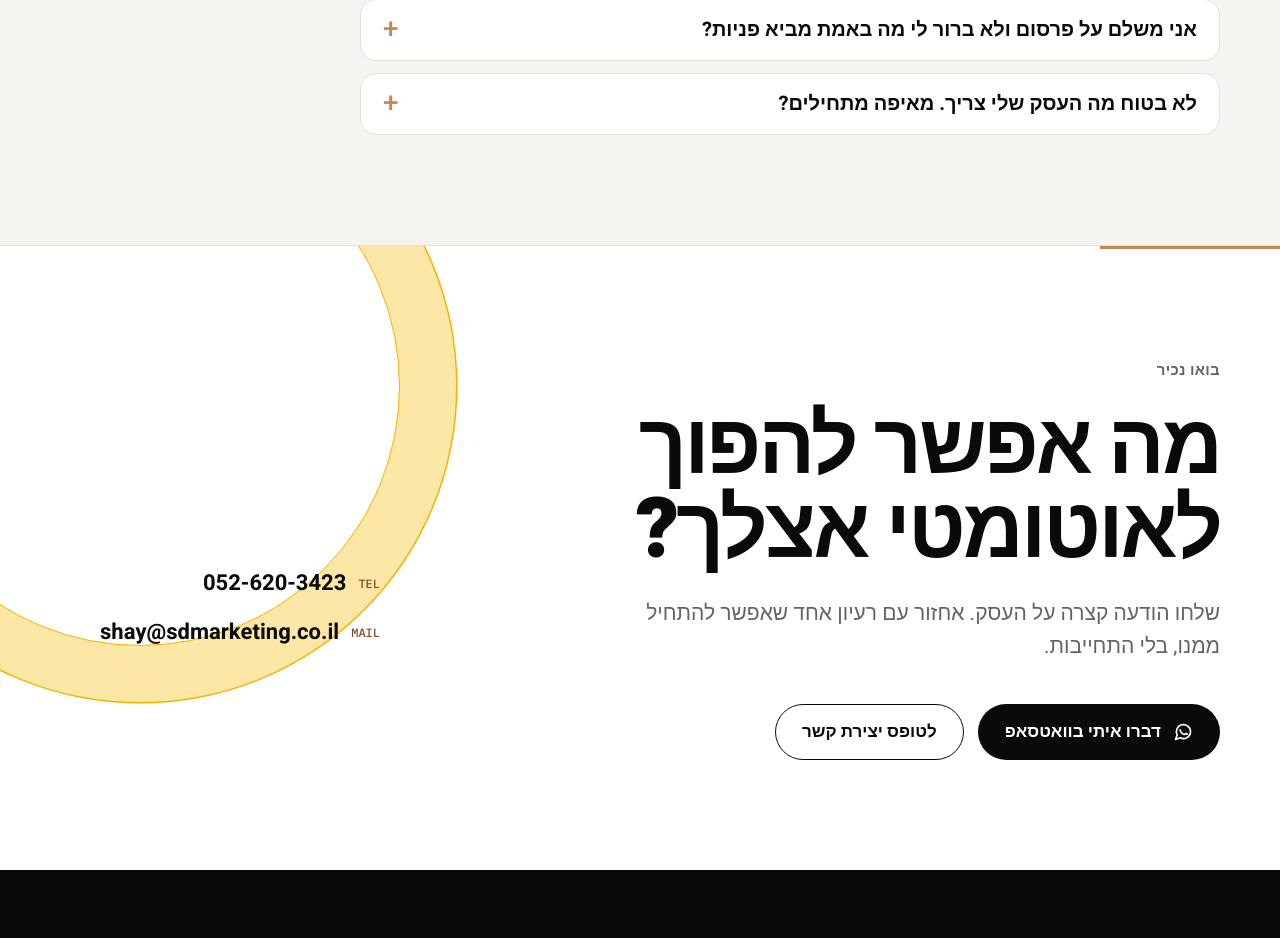
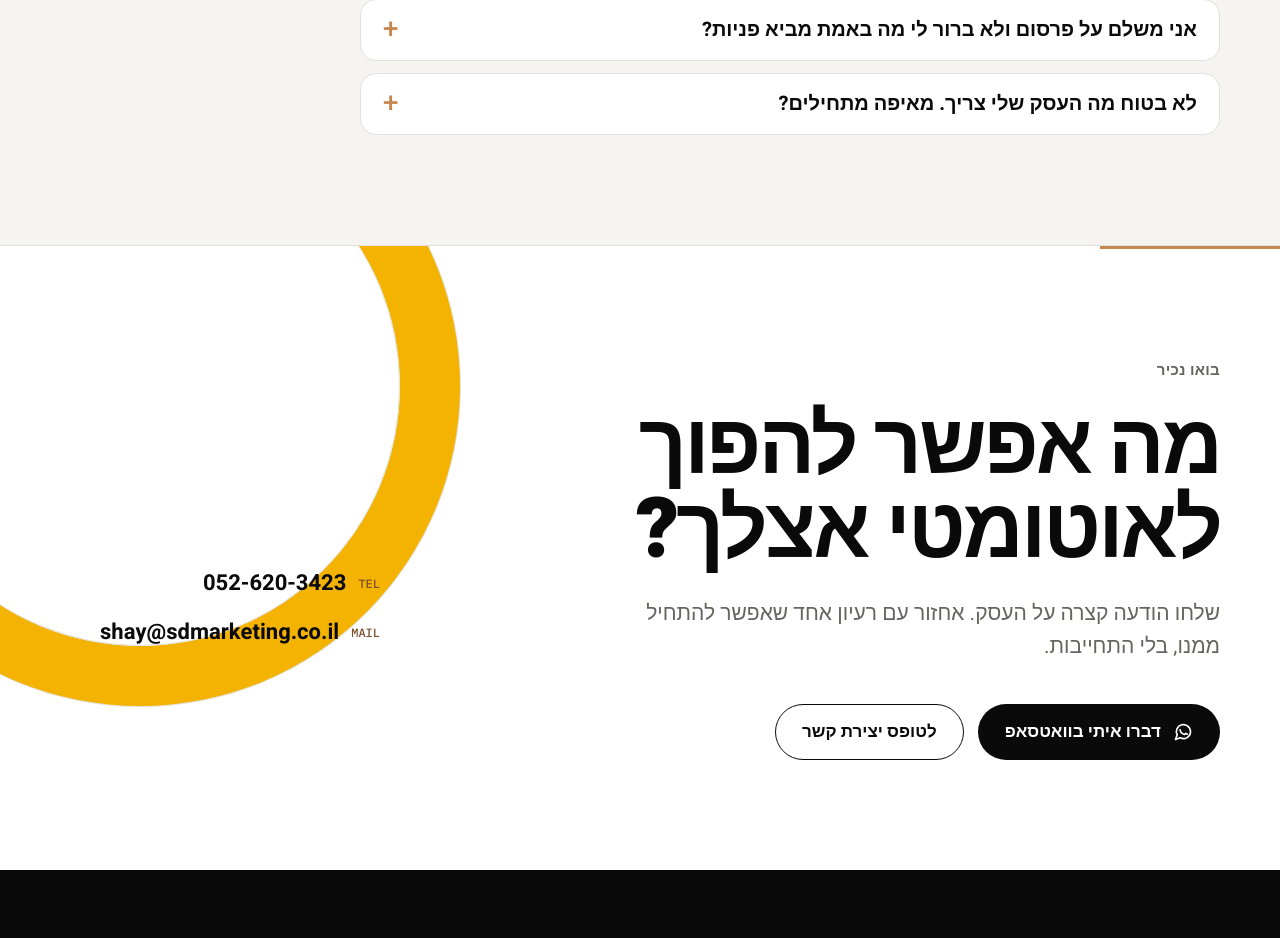
Before and after one commit to shaydadon/sdmarketing, a PHP site: page /index.php in a window 1280 px wide. Shown: the part 5562-6500 px from the top of the page. Run offline with PHP 8.4, Linux system fonts and the light colour scheme; some web fonts are replaced.

Commit message:
v6: original CTA rings restored, one band filled with the signal yellow.
Co-Authored-By: Claude Opus 5.5 <noreply@anthropic.com>
Claude-Session: https://claude.ai/code/session_014zuAcs1zaquws76TnR3NXN

```diff
--- a/assets/css/style.css
+++ b/assets/css/style.css
@@ -1136,7 +1136,6 @@ h1,h2,h3{text-wrap:balance}
 .page-index .mobile-nav a[aria-current="page"]{color:var(--accent-big)}
 .page-index .mobile-nav a svg{color:var(--accent)}
 /* Closing CTA on mobile: no decorative ring behind the heading and text */
-@media (max-width:800px){.cta .ring{display:none}}
 
 /* ================= v6 ================= */
 /* Mobile menu: large, calm links; current page marked with a dot; WhatsApp at the bottom */
@@ -1158,8 +1157,6 @@ h1,h2,h3{text-wrap:balance}
 @media (min-width:801px){.mobile-nav .mn-cta{display:none}}
 @media (prefers-reduced-motion:reduce){.mobile-nav li,.mobile-nav .mn-cta{animation:none!important}}
 
-/* Closing CTA: the rings in the signal yellow */
-.cta .ring{border:1.5px solid #F5B301;box-shadow:0 0 0 56px #FDE7A6,0 0 0 57.5px #F5B301}
-@media (max-width:800px){
-  .cta .ring{display:block;width:150px;height:150px;top:-50px;inset-inline-end:-50px;box-shadow:0 0 0 26px #FDE7A6,0 0 0 27.5px #F5B301}
-}
+/* Closing CTA: original rings, same thickness and shape; one of them filled with the signal yellow */
+.cta .ring{box-shadow:0 0 0 60px #F5B301,0 0 0 61px var(--line)}
+@media (max-width:800px){.cta .ring{border-color:#F5B301;box-shadow:0 0 0 60px #F5F4F0,0 0 0 61px var(--line)}}
--- a/includes/header.php
+++ b/includes/header.php
@@ -38,7 +38,7 @@ function logo_mark(): string
   <link rel="preconnect" href="https://fonts.googleapis.com">
   <link rel="preconnect" href="https://fonts.gstatic.com" crossorigin>
   <link href="https://fonts.googleapis.com/css2?family=Heebo:wght@400;500;700;800;900&family=IBM+Plex+Sans+Hebrew:wght@400;500;600;700&family=IBM+Plex+Mono:wght@400;500;600&display=swap" rel="stylesheet">
-  <link rel="stylesheet" href="assets/css/style.css?v=60">
+  <link rel="stylesheet" href="assets/css/style.css?v=61">
 </head>
 <body class="page-<?= e($page_id) ?>">
 <?php require __DIR__ . '/icons.php'; ?>
```
